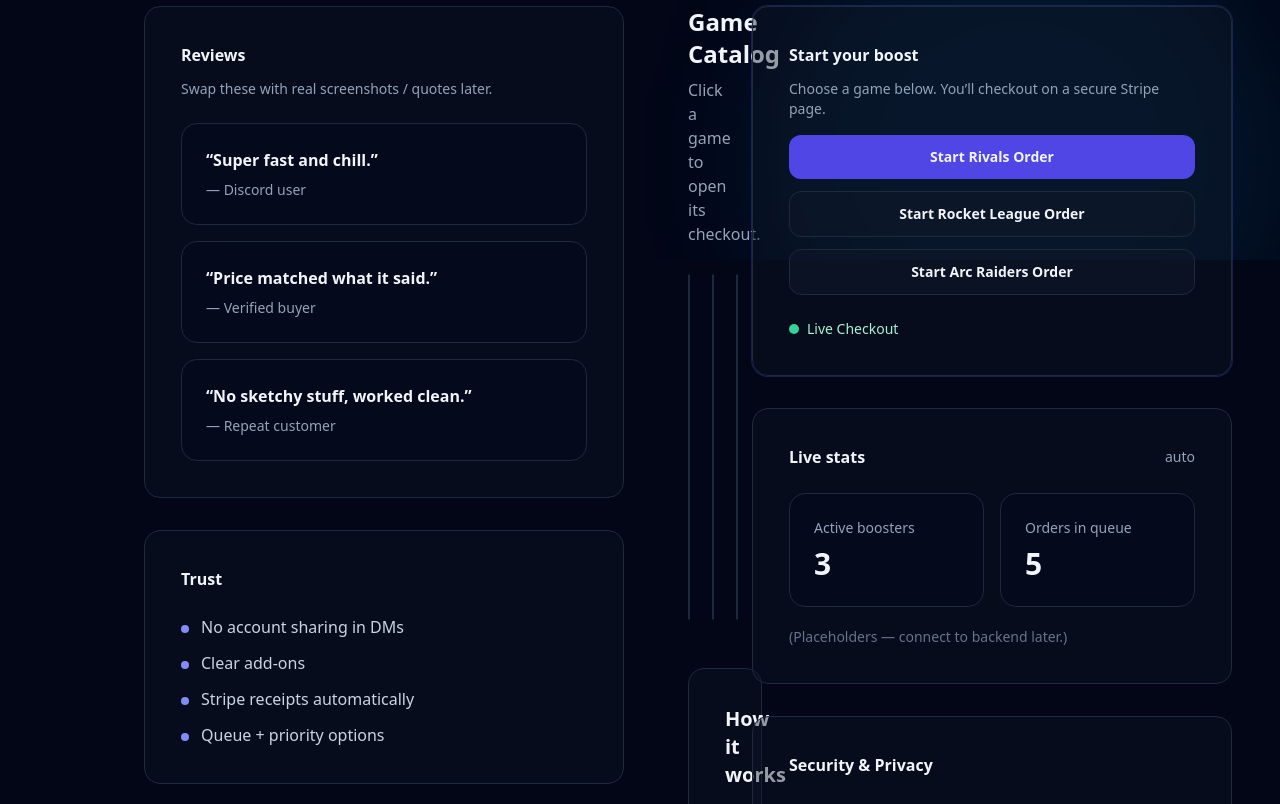
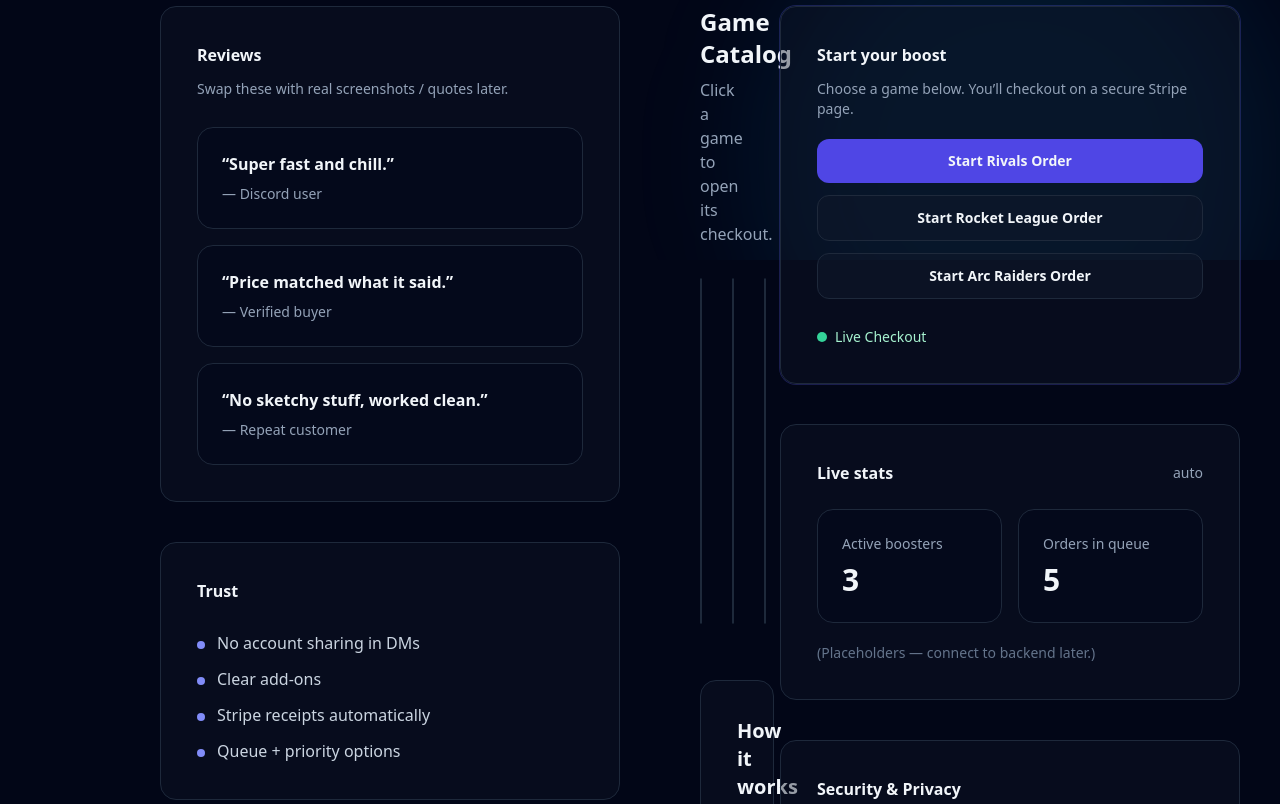
Before and after one commit to mhystc101/topdog-boosting, a website: page index.html in a window 1280 px wide. Shown: the part 540-1344 px from the top of the page. Drawn offline with nearby package versions, Linux system fonts and the light colour scheme.

Commit message:
Bug Fixes

```diff
--- a/index.html
+++ b/index.html
@@ -107,20 +107,20 @@
           </div>
         </header>
 
-        <!-- TRUE 3-COLUMN GRID (adjusted sizing + spacing) -->
+        <!-- TRUE 3-COLUMN GRID (MORE SPACING) -->
         <div
           class="grid items-start w-full
-                 gap-14 lg:gap-16
-                 px-6 lg:px-16 xl:px-20 2xl:px-24
-                 lg:grid-cols-[480px_minmax(0,1fr)_480px]"
+                 gap-16 lg:gap-20
+                 px-8 lg:px-20 xl:px-24 2xl:px-28
+                 lg:grid-cols-[460px_minmax(0,1fr)_460px]"
         >
           <!-- LEFT -->
-          <aside class="space-y-8 lg:sticky lg:top-10">
+          <aside class="space-y-10 lg:sticky lg:top-12">
             <div class="rounded-2xl border border-slate-800 bg-slate-900/40 p-9">
               <p class="text-base font-semibold">Reviews</p>
               <p class="text-sm text-slate-400 mt-3">Swap these with real screenshots / quotes later.</p>
 
-              <div class="mt-6 space-y-4">
+              <div class="mt-7 space-y-4">
                 <div class="rounded-2xl border border-slate-800 bg-slate-950/40 p-6">
                   <p class="text-base font-semibold">“Super fast and chill.”</p>
                   <p class="text-sm text-slate-400 mt-2">— Discord user</p>
@@ -138,7 +138,7 @@
 
             <div class="rounded-2xl border border-slate-800 bg-slate-900/40 p-9">
               <p class="text-base font-semibold">Trust</p>
-              <ul class="mt-6 space-y-3 text-base text-slate-300">
+              <ul class="mt-7 space-y-3 text-base text-slate-300">
                 <li class="flex gap-3"><span class="mt-2.5 h-2 w-2 rounded-full bg-indigo-400"></span>No account sharing in DMs</li>
                 <li class="flex gap-3"><span class="mt-2.5 h-2 w-2 rounded-full bg-indigo-400"></span>Clear add-ons</li>
                 <li class="flex gap-3"><span class="mt-2.5 h-2 w-2 rounded-full bg-indigo-400"></span>Stripe receipts automatically</li>
@@ -148,14 +148,14 @@
           </aside>
 
           <!-- CENTER -->
-          <main id="catalog" class="space-y-12 min-w-0 w-full max-w-[1240px] justify-self-center">
+          <main id="catalog" class="space-y-14 min-w-0 w-full max-w-[1240px] justify-self-center">
             <section>
               <div>
                 <h2 class="text-2xl font-extrabold">Game Catalog</h2>
                 <p class="text-base text-slate-400 mt-2">Click a game to open its checkout.</p>
               </div>
 
-              <div class="mt-7 grid gap-6 md:grid-cols-3">
+              <div class="mt-8 grid gap-8 md:grid-cols-3">
                 <a href="/rivals/" class="group overflow-hidden rounded-2xl border border-slate-800 bg-slate-900/40 hover:border-indigo-500 transition">
                   <div class="aspect-[16/9] bg-slate-950">
                     <img src="/assets/games/rivals.jpg" alt="Rivals" class="h-full w-full object-cover opacity-95 group-hover:opacity-100 transition" onerror="this.style.display='none'" />
@@ -200,7 +200,7 @@
 
             <section id="how" class="rounded-2xl border border-slate-800 bg-slate-900/40 p-9">
               <h3 class="text-xl font-extrabold">How it works</h3>
-              <div class="mt-6 grid gap-4 sm:grid-cols-3">
+              <div class="mt-7 grid gap-4 sm:grid-cols-3">
                 <div class="rounded-2xl border border-slate-800 bg-slate-950/40 p-6">
                   <p class="text-base font-semibold">1) Pick a game</p>
                   <p class="text-sm text-slate-400 mt-2">Choose your current + goal rank.</p>
@@ -218,7 +218,7 @@
 
             <section class="rounded-2xl border border-slate-800 bg-slate-900/40 p-9">
               <h3 class="text-xl font-extrabold">FAQ</h3>
-              <div class="mt-6 grid gap-4 md:grid-cols-2">
+              <div class="mt-7 grid gap-4 md:grid-cols-2">
                 <details class="rounded-2xl border border-slate-800 bg-slate-950/40 p-6">
                   <summary class="cursor-pointer text-base font-semibold">How fast is it?</summary>
                   <p class="mt-3 text-base text-slate-300">Depends on the queue + your current rank. Priority speeds it up.</p>
@@ -245,26 +245,24 @@
           </main>
 
           <!-- RIGHT -->
-          <aside id="start" class="space-y-8 lg:sticky lg:top-10">
+          <aside id="start" class="space-y-10 lg:sticky lg:top-12">
             <div class="rounded-2xl border border-slate-800 bg-slate-900/40 p-9 ring-1 ring-indigo-500/25">
               <p class="text-base font-semibold">Start your boost</p>
               <p class="text-sm text-slate-400 mt-3">Choose a game below. You’ll checkout on a secure Stripe page.</p>
 
-              <div class="mt-4 grid gap-3">
+              <div class="mt-5 grid gap-3">
                 <a href="/rivals/" class="rounded-xl bg-indigo-600 hover:bg-indigo-500 transition px-4 py-3 text-sm font-semibold text-center">
                   Start Rivals Order
                 </a>
-
                 <a href="/rocketleague/" class="rounded-xl border border-slate-800 bg-slate-900/60 hover:border-slate-600 transition px-4 py-3 text-sm font-semibold text-center">
                   Start Rocket League Order
                 </a>
-
                 <a href="/arcraiders/" class="rounded-xl border border-slate-800 bg-slate-900/60 hover:border-slate-600 transition px-4 py-3 text-sm font-semibold text-center">
                   Start Arc Raiders Order
                 </a>
               </div>
 
-              <div class="mt-6 flex items-center gap-2 text-sm text-emerald-200">
+              <div class="mt-7 flex items-center gap-2 text-sm text-emerald-200">
                 <span class="h-2.5 w-2.5 rounded-full bg-emerald-400"></span>
                 Live Checkout
               </div>
@@ -292,7 +290,7 @@
 
             <div class="rounded-2xl border border-slate-800 bg-slate-900/40 p-9">
               <p class="text-base font-semibold">Security & Privacy</p>
-              <ul class="mt-6 space-y-3 text-base text-slate-300">
+              <ul class="mt-7 space-y-3 text-base text-slate-300">
                 <li class="flex gap-3"><span class="mt-2.5 h-2 w-2 rounded-full bg-indigo-400"></span>Secure VPN connection</li>
                 <li class="flex gap-3"><span class="mt-2.5 h-2 w-2 rounded-full bg-indigo-400"></span>Appear offline</li>
                 <li class="flex gap-3"><span class="mt-2.5 h-2 w-2 rounded-full bg-indigo-400"></span>Boosters never talk to friends</li>
```
